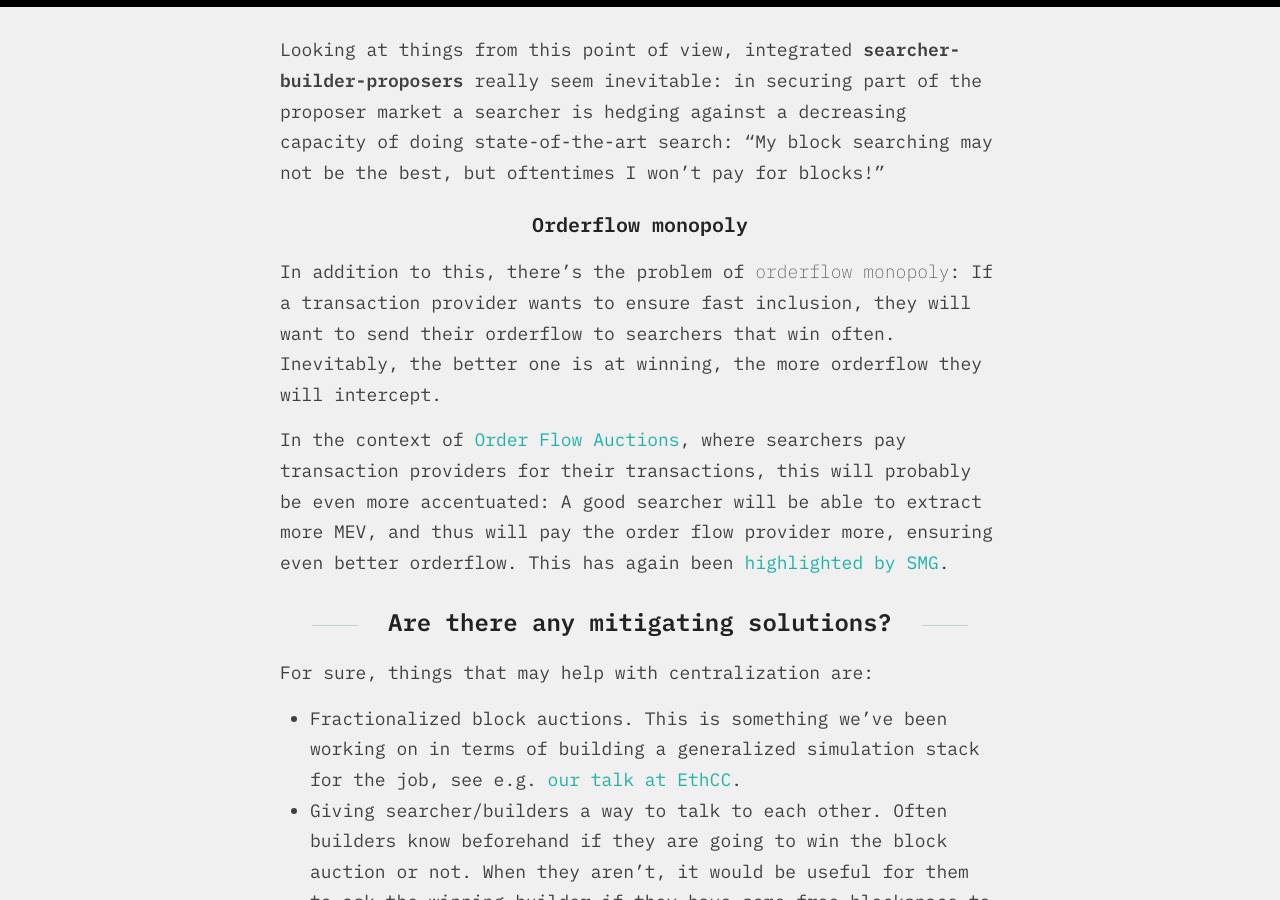
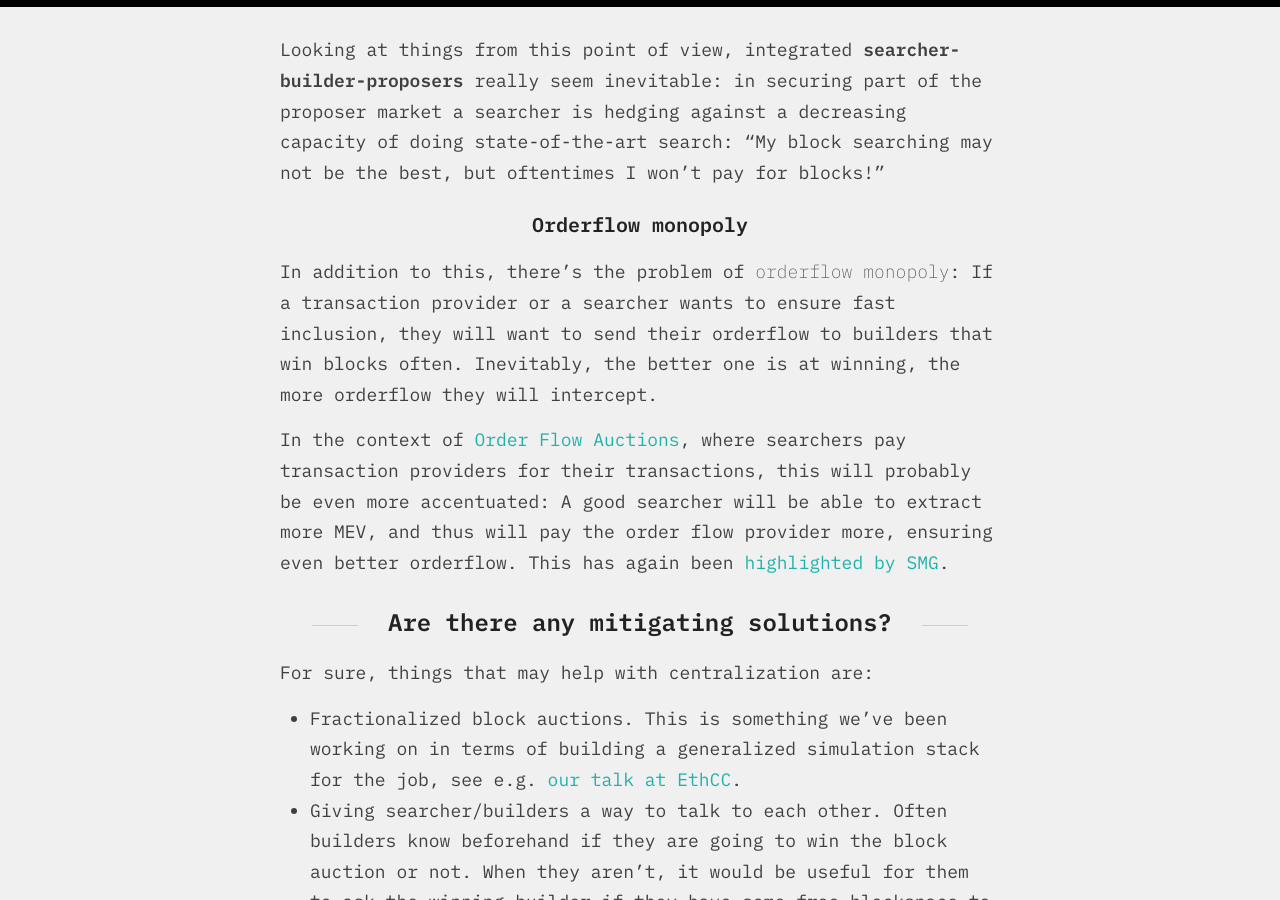
Before and after one commit to eric-downes/20sq-blog, a Jekyll site: the page built from _posts/2023-08-26-mev-cui-bono.md, in a window 1280 px wide and 900 px high, scrolled down 8471 px. Built offline with Jekyll 4.4.1, drawn with Linux system fonts in a browser that asks for light colours; formulas are drawn with MathJax 3.

Commit message:
Mistake.

```diff
--- a/_posts/2023-08-26-mev-cui-bono.md
+++ b/_posts/2023-08-26-mev-cui-bono.md
@@ -97,7 +97,7 @@ Looking at things from this point of view, integrated **searcher-builder-propose
 
 ### Orderflow monopoly
 
-In addition to this, there's the problem of *orderflow monopoly*: If a transaction provider wants to ensure fast inclusion, they will want to send their orderflow to searchers that win often. Inevitably, the better one is at winning, the more orderflow they will intercept.
+In addition to this, there's the problem of *orderflow monopoly*: If a transaction provider or a searcher wants to ensure fast inclusion, they will want to send their orderflow to builders that win blocks often. Inevitably, the better one is at winning, the more orderflow they will intercept.
 
 In the context of [Order Flow Auctions](https://writings.flashbots.net/order-flow-auctions-and-centralisation), where searchers pay transaction providers for their transactions, this will probably be even more accentuated: A good searcher will be able to extract more MEV, and thus will pay the order flow provider more, ensuring even better orderflow. This has again been [highlighted by SMG](https://www.mechanism.org/spec/02).
 
```
